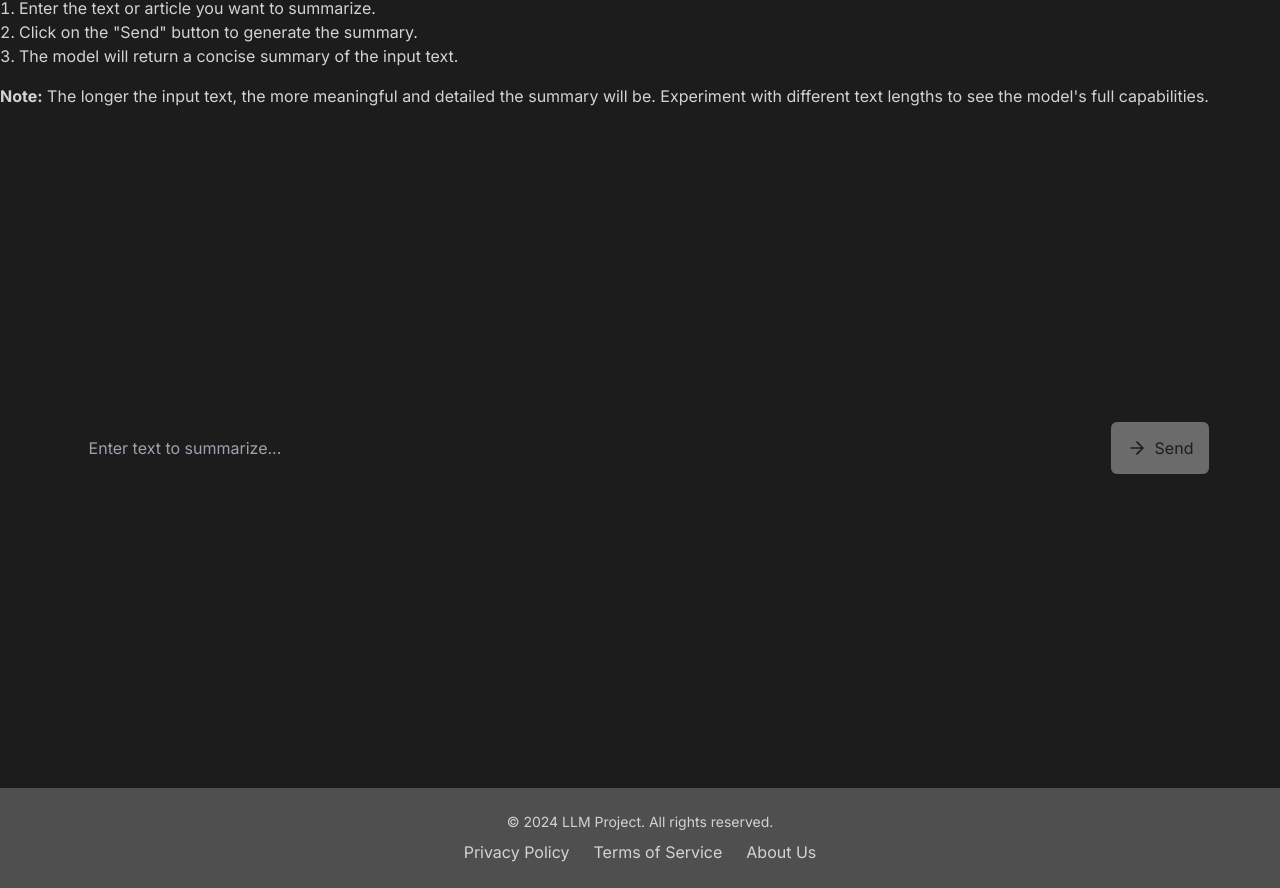
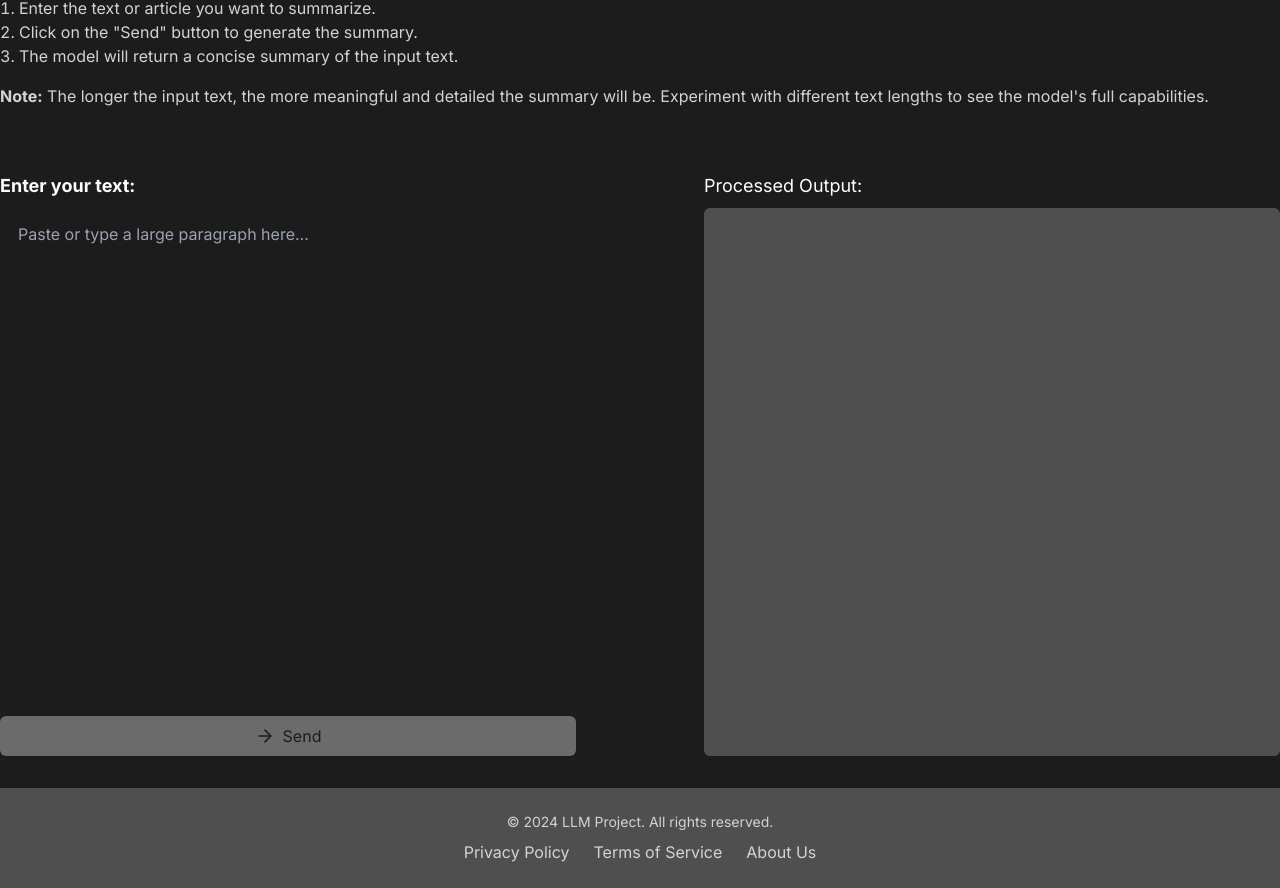
Before and after one commit to NirajPujari/LLM-Models, a Next.js app: page /summerizer in a window 1280 px wide. Shown: the part 416-1304 px from the top of the page. Built offline with nearby package versions, Linux system fonts and the light colour scheme.

Commit message:
changes in ui of summerizer in page.tsx, changes in the the min and max lenght of the output in the data provided from the summerizer

```diff
--- a/src/app/(routes)/summerizer/page.tsx
+++ b/src/app/(routes)/summerizer/page.tsx
@@ -1,30 +1,18 @@
 "use client";
-import React, { useState, useEffect, useRef } from "react";
+import React, { useState } from "react";
 import { Header, Footer } from "@/components";
 import { ArrowRight, Loader2 } from "lucide-react";
-import ReactMarkdown from "react-markdown";
 
 const Page: React.FC = () => {
 	const [loading, setLoading] = useState<boolean>(false);
-	const [messages, setMessages] = useState<string[][]>([]);
+	const [messages, setMessages] = useState<string | null>(null);
 	const [textInput, setTextInput] = useState<string>("");
-	const messagesEndRef = useRef<HTMLDivElement | null>(null);
 
-	useEffect(() => {
-		if (messagesEndRef.current) {
-			messagesEndRef.current.scrollIntoView({ behavior: "smooth" });
-		}
-	}, [messages]);
-
-	const handleSubmit = async (e: React.FormEvent<HTMLFormElement>) => {
+	const handleSubmit = async (e: React.FormEvent<HTMLButtonElement>) => {
 		e.preventDefault();
 		if (!textInput.trim()) return;
 
 		setLoading(true);
-
-		const newMessage = [textInput, ""];
-		setMessages((prevMessages) => [...prevMessages, newMessage]);
-		setTextInput("");
 
 		try {
 			const response = await fetch("/api/summerizer", {
@@ -35,29 +23,22 @@ const Page: React.FC = () => {
 				}),
 			});
 
-			if (!response.ok) throw new Error(response.statusText);
+			if (!response.ok) {
+				setMessages((await response.json()).message);
+				throw new Error(response.statusText);
+			}
 
 			const data = await response.json();
-			newMessage[1] = data.result;
 
-			setMessages((prevMessages) => {
-				const updatedMessages = [...prevMessages];
-				updatedMessages.pop();
-				updatedMessages.push(newMessage);
-				return updatedMessages;
-			});
+			setMessages(data.result);
 		} catch (error) {
 			console.error("Error occurred: ", error);
-			setMessages((prevMessages) => [
-				...prevMessages,
-				["Error occurred"],
-			]);
 		} finally {
 			setLoading(false);
 		}
 	};
 
-	const handleInputChange = (e: React.ChangeEvent<HTMLInputElement>) => {
+	const handleInputChange = (e: React.ChangeEvent<HTMLTextAreaElement>) => {
 		setTextInput(e.target.value);
 	};
 
@@ -105,61 +86,47 @@ const Page: React.FC = () => {
 				</p>
 			</section>
 
-			<section
-				className={`container mx-auto py-8 flex flex-col h-[81vh] overflow-y-auto ${
-					messages.length > 0 ? "justify-end gap-8" : "justify-center"
-				}`}
-			>
-				{/* Messages Section */}
-				<div className="flex flex-col gap-2">
-					{messages.map((listStr, index) => (
-						<React.Fragment key={index}>
-							{/* User Input */}
-							<div className="flex justify-end">
-								<div className="bg-accent text-secondary p-2 rounded-md max-w-md">
-									<ReactMarkdown>{listStr[0]}</ReactMarkdown>
-								</div>
-							</div>
-							{/* Model Response */}
-							<div className="flex justify-start">
-								<div className="bg-primary text-accent p-2 rounded-md max-w-md">
-									{loading &&
-									index === messages.length - 1 ? (
-										<Loader2 className="animate-spin h-8 w-8 text-accent" />
-									) : (
-										<ReactMarkdown>
-											{listStr[1]}
-										</ReactMarkdown>
-									)}
-								</div>
-							</div>
-						</React.Fragment>
-					))}
-					<div ref={messagesEndRef} />
-				</div>
-
-				{/* Form Section */}
-				<form
-					className="flex gap-4 mb-8 justify-center"
-					onSubmit={handleSubmit}
-				>
-					<input
-						type="text"
-						placeholder="Enter text to summarize..."
+			<section className="container mx-auto py-8 flex h-[81vh] overflow-y-auto justify-between">
+				{/* Input Section */}
+				<div className="w-[45%] flex flex-col">
+					<label className="mb-2 text-lg text-white font-bold">
+						Enter your text:
+					</label>
+					<textarea
+						placeholder="Paste or type a large paragraph here..."
 						value={textInput}
 						onChange={handleInputChange}
-						className="w-[80%] rounded-md py-3 px-4 focus:outline-none bg-secondary text-accent border-2 border-transparent focus:border-accent transition-all duration-500 ease-in-out"
+						className="w-full h-[75vh] rounded-md py-3 px-4 focus:outline-none bg-secondary text-accent border-2 border-transparent focus:border-accent transition-all duration-500 ease-in-out resize-none"
 						disabled={loading}
 					/>
 					<button
 						type="submit"
+						onClick={handleSubmit}
 						disabled={loading}
-						className="flex justify-center items-center bg-button text-secondary px-4 py-2 rounded-md transition-colors hover:bg-accent"
+						className="mt-4 flex justify-center items-center bg-button text-secondary px-4 py-2 rounded-md transition-colors hover:bg-accent"
 					>
 						<ArrowRight className="h-5 w-5 mr-2" />
 						<span>Send</span>
 					</button>
-				</form>
+				</div>
+
+				{/* Output Section */}
+				<div className="w-[45%] flex flex-col">
+					<label className="mb-2 text-lg text-white">
+						Processed Output:
+					</label>
+					<div className="h-[75vh] bg-primary text-accent p-4 rounded-md overflow-y-auto border-2 border-transparent">
+						{loading ? (
+							<div className="h-full w-full flex justify-center items-center">
+								<Loader2 className="animate-spin h-20 w-20 text-accent " />
+							</div>
+						) : (
+							<div className="whitespace-pre-wrap">
+								{messages}
+							</div>
+						)}
+					</div>
+				</div>
 			</section>
 
 			<Footer />
--- a/src/app/api/summerizer/route.ts
+++ b/src/app/api/summerizer/route.ts
@@ -4,24 +4,31 @@ import { config } from 'dotenv';
 config();
 const HF_TOKEN = process.env.BART_KEY;
 
+if (!HF_TOKEN) {
+  throw new Error("Hugging Face API key (BART_KEY) is missing from environment variables.");
+}
+
 export async function POST(req: NextRequest) {
-  // Check if the API key is provided
-  if (!HF_TOKEN) {
-    return NextResponse.json({ message: 'API key not found' }, { status: 500 });
-  }
+  let body;
 
-  let body;
   try {
-    // Parse the request body
+    // Parse the incoming request body
     body = await req.json();
   } catch (error) {
-    return NextResponse.json({ message: 'Invalid JSON payload', error: error }, { status: 400 });
+    console.error("Failed to parse JSON:", error);
+    return NextResponse.json({ message: 'Invalid JSON payload' }, { status: 400 });
   }
 
   const { content } = body;
-  if (!content) {
-    return NextResponse.json({ message: 'Content is required' }, { status: 400 });
+
+  if (!content || typeof content !== 'string') {
+    return NextResponse.json({ message: 'Content must be a non-empty string' }, { status: 400 });
   }
+
+  const data = content.trim();
+  const maxLength = Math.floor(data.length / 10) > 500 ? 500 : Math.floor(data.length / 10);
+  const minLength = maxLength === 500 ? 250 : Math.floor(data.length / 12);
+  console.log(`Processing content with length: ${data.length} (min: ${minLength}, max: ${maxLength})`);
 
   try {
     const response = await fetch(
@@ -32,25 +39,36 @@ export async function POST(req: NextRequest) {
           "Content-Type": "application/json",
         },
         method: "POST",
-        body: JSON.stringify({ inputs: content }),
+        body: JSON.stringify({
+          inputs: data,
+          parameters: {
+            min_length: minLength,
+            max_length: maxLength,
+          },
+        }),
       }
     );
 
     if (!response.ok) {
-      const error = await response.json();
-      return NextResponse.json({ message: 'Error from model API', error }, { status: response.status });
+      const errorData = await response.json();
+      console.error("Model API error:", errorData);
+      return NextResponse.json(
+        { message: 'Data Too Large', error: errorData },
+        { status: response.status }
+      );
     }
 
-    const result = (await response.json())[0].summary_text;
+    const responseData = await response.json();
+    const summary = responseData[0]?.summary_text;
 
-    // Return response with the generated summary
-    if (result) {
-      return NextResponse.json({ result }, { status: 200 });
+    if (summary) {
+      return NextResponse.json({ result: summary }, { status: 200 });
+    } else {
+      console.warn("Empty summary received from the model.");
+      return NextResponse.json({ message: 'No summary generated' }, { status: 204 });
     }
-
-    return NextResponse.json({ message: 'No summary generated' }, { status: 204 });
   } catch (error) {
-    console.error('Error during inference:', error);
+    console.error("Error during inference:", error);
     return NextResponse.json({ message: 'Error during inference', error }, { status: 500 });
   }
 }
--- a/src/data/model.ts
+++ b/src/data/model.ts
@@ -43,7 +43,7 @@ export const Models: modelT[] = [
     name: "BART-Large-CNN",
     company: "Facebook",
     type: "summarization",
-    link: "https://huggingface.co/facebook/bart-large-cnn",
+    link: "summerizer",
     desc: "The facebook/bart-large-cnn model is an abstractive summarization model developed by Facebook. It is designed to generate concise summaries of large pieces of text while retaining the most important information. The model is based on the BART architecture, a transformer-based sequence-to-sequence model optimized for text summarization."
   }
 
```
